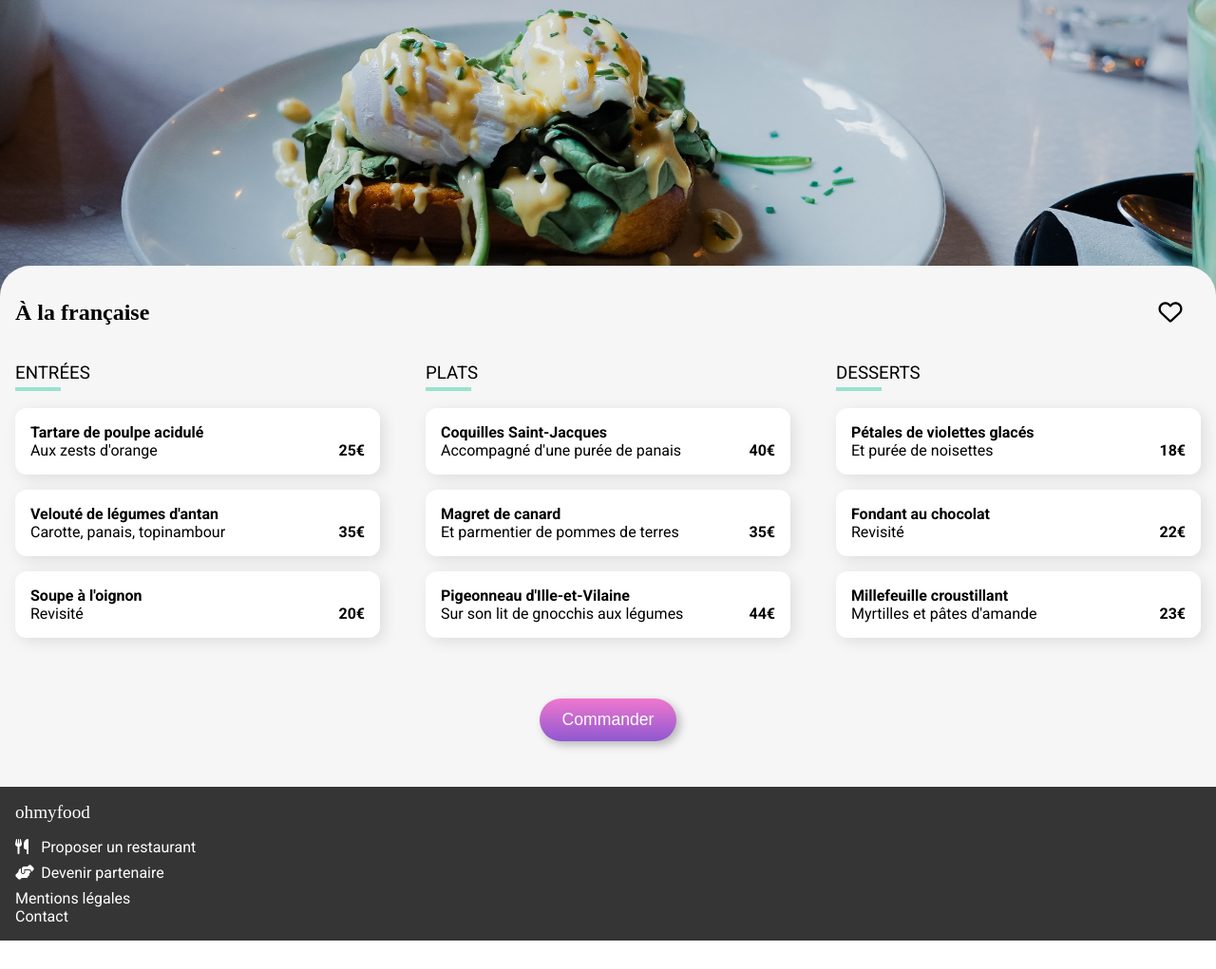
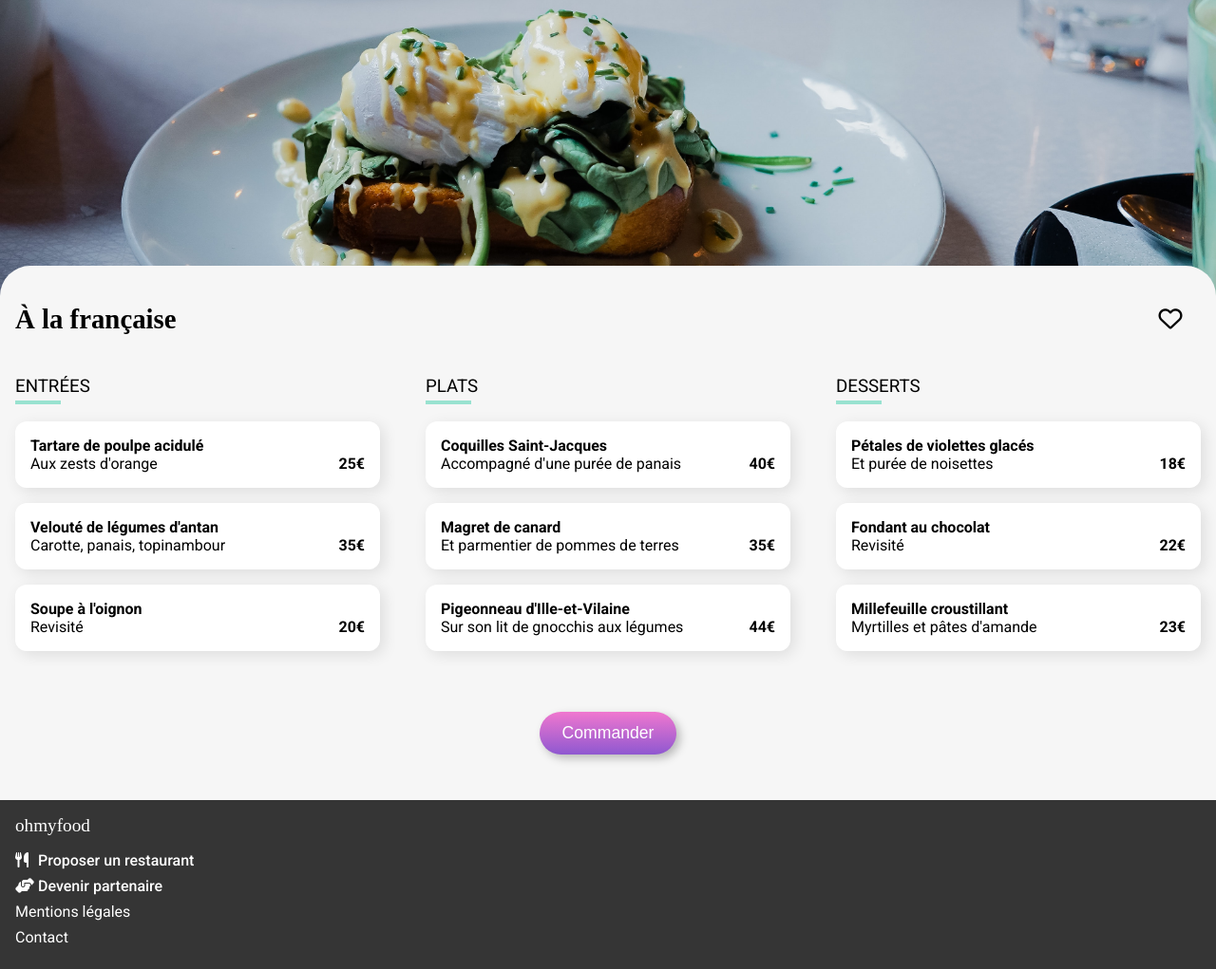
Before and after one commit to LoicCallaerts/OhMyFood, a website: page a_la_francaise.html in a window 1280 px wide. Shown: the part 241-1262 px from the top of the page at 95% size. Before the commit the page ends 1232 px from the top, so only its background shows below. Drawn offline with nearby package versions, Linux system fonts and the light colour scheme; files that its build step writes are made by us from their sources; a web font is replaced by a local one.

Commit message:
règlage du footer + bord du coeur

```diff
--- a/sass/_animation.scss
+++ b/sass/_animation.scss
@@ -28,3 +28,12 @@
       transform: translateY(0);
     }
   }
+
+  @keyframes hearth {
+    0% {
+      bottom: 0%;
+    }
+    100% {
+      bottom: 100%
+    }
+  }
--- a/sass/_base.scss
+++ b/sass/_base.scss
@@ -82,6 +82,7 @@ $appPadding: 1rem;
 
   &__listElt {
     margin: 0.5rem 0;
+    font-weight: 500;
 
     &:first-child {
       margin-top: 0;
@@ -90,6 +91,9 @@ $appPadding: 1rem;
     &:last-child {
       margin-bottom: 0;
     }
+  }
+  &__listLight {
+    margin: 0.5rem 0;
   }
 
   &__link {
@@ -102,7 +106,7 @@ $appPadding: 1rem;
   }
 
   &__icon {
-    width: 1.2rem;
+    width: 1rem;
     margin-right: 0.5rem;
   }
 }
--- a/sass/_menu_page.scss
+++ b/sass/_menu_page.scss
@@ -41,12 +41,13 @@
 
     &__title {
       font-family: "Shrikhand", "cursive";
+      font-size: 1.8rem;
     }
 
     &__btn {
+
       height: 2rem;
       width: 2rem;
-      background-color: transparent;
       border: transparent 0px solid;
       padding: 0;
       display:flex;
@@ -55,14 +56,18 @@
       cursor: pointer;
       position: relative;
       background-color: black;
+      will-change: opacity;
+      transform: translateZ(0);
 
       &:hover::before {
         opacity: 1;
+        will-change: opacity;
+        transform: translateZ(0);
       }
 
       &::before {
         opacity: 0;
-        transition: 0.5s;
+        transition: opacity 0s, 0.05s;
         content: "";
         position: absolute;
         top: 0;
@@ -70,11 +75,14 @@
         height: 100%;
         width: 100%;
         background:linear-gradient(0deg, $color-primary 0%,$color-secondary 100%);
+        transition: transform ease;
+        will-change: opacity;
+        transform: translateZ(0);
       }
     }
 
     &__like {
-      transition-duration: 0.25s;
+      transition : opacity 0s, 0.8s;
       background-color: #f6f6f6;
       position: absolute;
       top: 0;
@@ -86,12 +94,17 @@
       justify-content:center;
       mix-blend-mode: lighten;
       font-size: 25px;
+      will-change: opacity;
+      transform: translateZ(0);
+
     }
 
     &__btn:hover {
       .menu__like {
         &--noBg {
           opacity: 0;
+          will-change: opacity;
+          transform: translateZ(0);
         }
       }
     }
```
Also changed, not shown: 1 other file.
